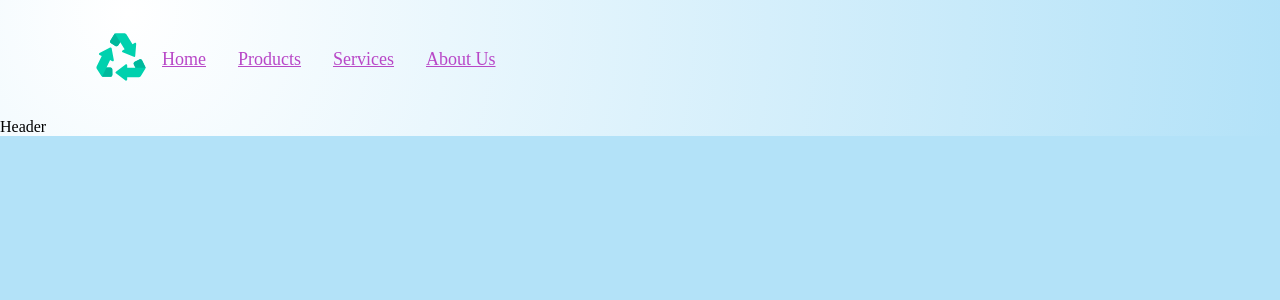
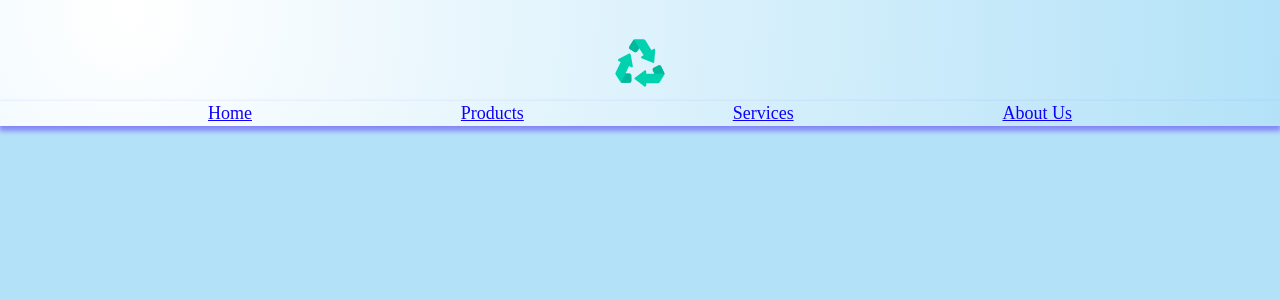
Before and after one commit to CarlosS-Pan/prov-web, a React (Create React App) app in the folder client/: page / in a window 1280 px wide. Shown: the top 300 px of the page. Built offline with nearby package versions, Linux system fonts and the light colour scheme; a web font is replaced by a local one.

Commit message:
more work on the navbar maybe 3/5 of the navbar or 2/3

```diff
--- a/client/package.json
+++ b/client/package.json
@@ -9,6 +9,7 @@
     "@testing-library/user-event": "^13.5.0",
     "react": "^18.2.0",
     "react-dom": "^18.2.0",
+    "react-router-dom": "^6.16.0",
     "react-scripts": "5.0.1",
     "web-vitals": "^2.1.4"
   },
--- a/client/src/App.css
+++ b/client/src/App.css
@@ -11,7 +11,7 @@ body {
 
 a {
   color: unset;
-  text-decoration: underline;
+  text-decoration:underline;
 }
 
 .gradient-bg {
--- a/client/src/App.js
+++ b/client/src/App.js
@@ -10,7 +10,8 @@ function App() {
     <div className="App">
       <header className="gradient-bg">
         <Navbar />
-        <Header />
+
+        {/* <Header /> */}
       </header>
     </div>
   );
--- a/client/src/components/navbar/Navbar.jsx
+++ b/client/src/components/navbar/Navbar.jsx
@@ -1,23 +1,45 @@
-import React from 'react'
-// import { RiMenu3Line, RiCloseLin } from 'react-icons/ri';
+// import React from 'react'
+// import { RiMenu3Line, RiCloseLin } from 'reaact-icons/ri';
 import './navbar.css'
 import logo from '../../assets/logo.svg'
 
+function Sections() {
+  return (
+  <>
+    <div className="navbar-links">
+      <ul className="navbar-links_container">
+        <li>
+          <a className="navigation-link" href="#home">Home</a>
+        </li>
+        <li>
+          <a className="navigation-link" href="#products">Products</a>
+        </li>
+        <li>
+          <a className="navigation-link" href="#services">Services</a>
+        </li>
+        <li>
+          <a className="navigation-link" href="#abtus">About Us</a>
+        </li>
+      </ul>
+    </div>
+  </>
+)}
+
+function Logo() {
+  return (
+  <div className="logo-container">
+    <div className="logo">
+      <img src={logo} alt="loading logo" />
+    </div>
+  </div>)
+}
+
 function Navbar() {
   return (
-    <div className="omniliq__navbar">
-      <div className="omniliq__navbar-links">
-        <div className="omniliq__navbar-links_logo">
-          <img src={logo} alt="loading logo" />
-        </div>
-        <div className="omniliq__navbar-links_container">
-          <a href="#home">Home</a>
-          <a href="#products">Products</a>
-          <a href="#services">Services</a>
-          <a href="#abtus">About Us</a>
-        </div>
-      </div>
-    </div>
+    <header className="header">
+      <Logo />
+      <Sections />
+    </header>
   )
 }
 
--- a/client/src/components/navbar/navbar.css
+++ b/client/src/components/navbar/navbar.css
@@ -1,42 +1,69 @@
-.omniliq__navbar {
+.header {
     display: flex;
-    justify-content: space-between;
+
+    flex-direction: column;
+    /* justify-content to space in X axis  */
+
+    /* align-items to center child component in the Y axis */
     align-items: center;
-
-    padding: 2rem 6rem;
+    padding: 3% 0% 0%;
 }
 
-.omniliq__navbar-links {
-    flex: 1;
+.logo-container {
+    height: 100%;
+    width: 100%;
+    padding: 0% 0% 1%;
+}
+.logo {
     display: flex;
-    justify-content: flex-start;
-    align-items: center;
+    justify-content: center;
 }
 
-.omniliq__navbar-links_logo {
-    margin-right: rem;
-}
-
-.omniliq__navbar-links_logo img {
+.logo img {
     width: 50px;
     height: 50px;
 }
 
-.omniliq__navbar-links_container {
+.navbar-links {
+    /* flex: 1; */
     display: flex;
-    flex-direction: row;
+    height: 100%;
+    width: 100%;
+    padding: 0% 0% 0%;
+    box-shadow: 0px 4px 5px 1px rgb(133, 133, 245);
+}
+.navbar-links li:hover{
+    background-color: rgb(186, 255, 255);
+    /* transition: color 3 ease; */
 }
 
+.navbar-links_container {
+    /* flex: 1; */
+    /* box-sizing: border-box; */
+    /* outline: 2px solid black; */
+    display: flex;
+    width:  100%;
+    flex-direction: row;
+    padding: 0% 15%;
+    justify-content: space-between;
+    align-items: center;
+    list-style-type: none;
+    overflow: auto;
+}
+
+.navigation-link {
+    display: block;
+}
 .omniliq__navbar-sign {
     display: flex;
     justify-content: flex-end;
     align-items: center;
 }
 
-.omniliq__navbar-links_container a,
-.omniliq__navbar-sign p,
-.omniliq__navbar-menu_container p {
-    color: #b847c7;
+.navbar-links_container a,
+.navbar-sign p,
+.navbar-menu_container p {
+    color: #1100fa;
     font-family: var(--font-family);
     font-weight: thin;
     font-size: 18px;
--- a/client/src/index.js
+++ b/client/src/index.js
@@ -1,14 +1,17 @@
 import React from "react";
-import ReactDOM from "react-dom/client";
+import ReactDOM from "react-dom";
+import { BrowserRouter as Router, Route, Link } from "react-router-dom";
 import App from "./App";
 import reportWebVitals from "./reportWebVitals";
 import "./index.css";
 
-const root = ReactDOM.createRoot(document.getElementById("root"));
-root.render(
-  <React.StrictMode>
-    <App />
-  </React.StrictMode>
+ReactDOM.render(
+  <Router>
+    <React.StrictMode>
+      <App />
+    </React.StrictMode>
+  </Router>,
+  document.getElementById("root")
 );
 
 // If you want to start measuring performance in your app, pass a function
```
Also changed, not shown: 1 other file (tests, documents, lock files or other folders).
